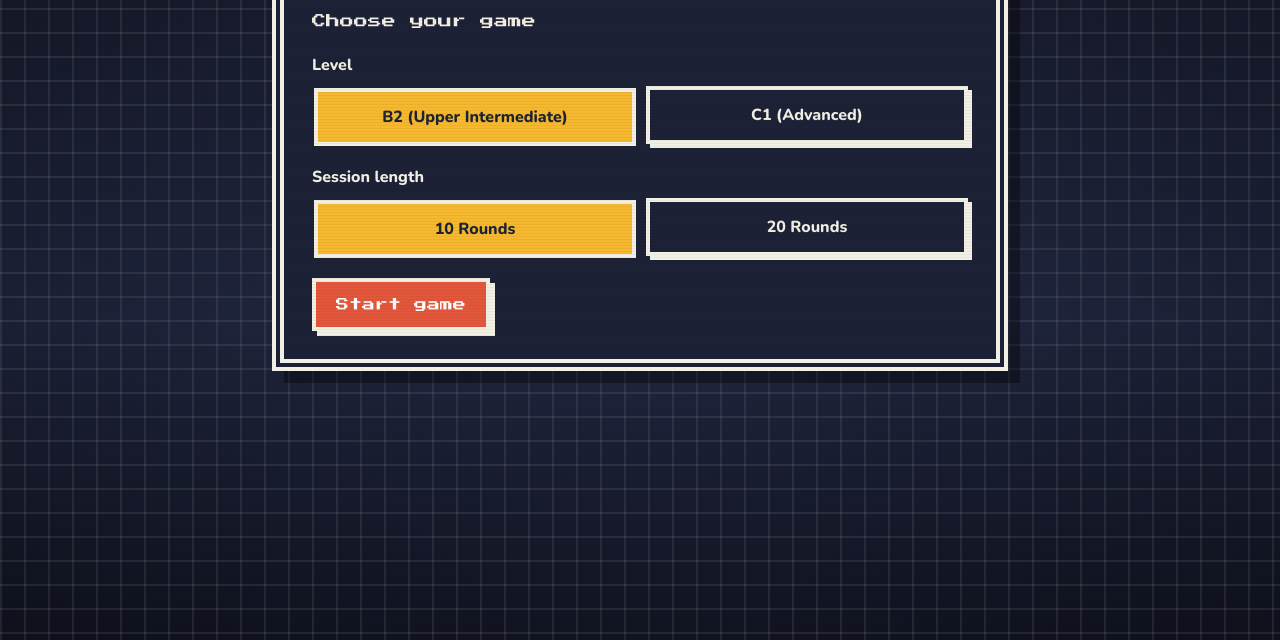
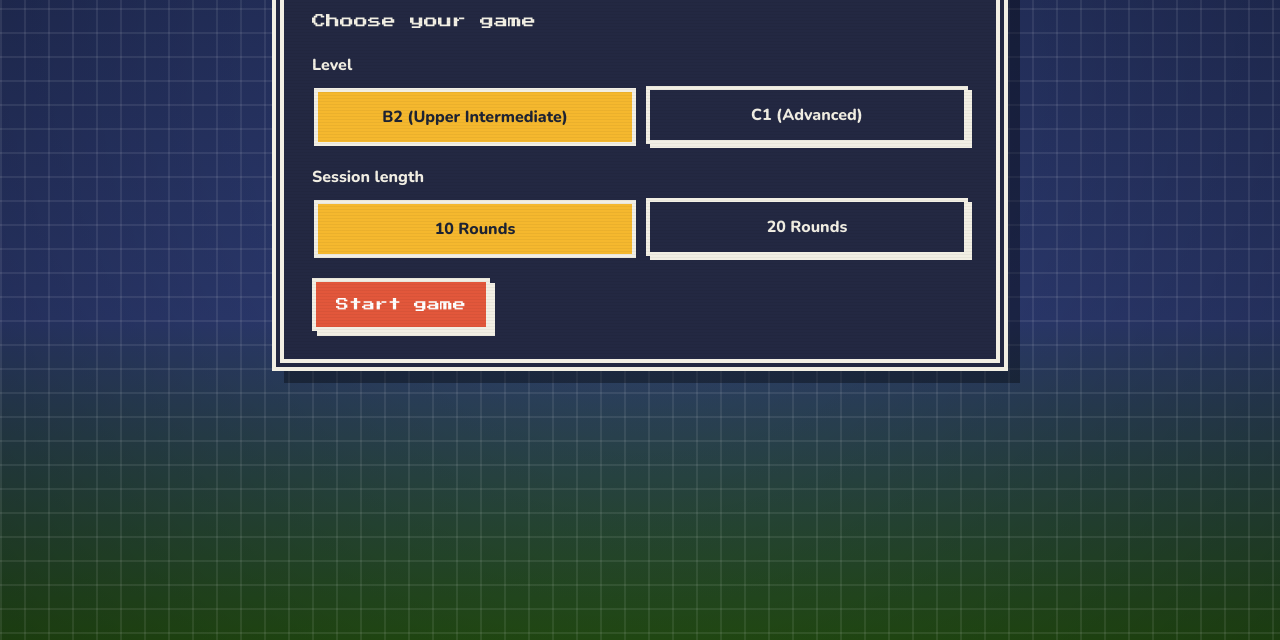
Before and after one commit to tama5adam/SmallTalk, a plain HTML site: page index.html in a window 1280 px wide. Shown: the part 160-800 px from the top of the page. Drawn offline with nearby package versions, Linux system fonts and the dark colour scheme.

Commit message:
deleted bug

```diff
--- a/style.css
+++ b/style.css
@@ -236,17 +236,7 @@ textarea:focus-visible { outline: 3px dashed var(--duck); outline-offset: 3px; }
   *, *::before, *::after { animation: none !important; transition: none !important; }
 }
 
-@media (prefers-color-scheme: dark) {
-  :root {
-    --sky: #141726;
-    --sky-light: #20263f;
-    --grass: #2d5a1b;
-    --grass-dark: #121524;
-    --paper: #1c2136;
-    --ink: #f2efe4;
-    --muted: #a9b0c7;
-  }
-}
+
 
 /* ---------- Form helpers ---------- */
 fieldset.group { min-width: 0; padding: 0; border: 0; }
```
